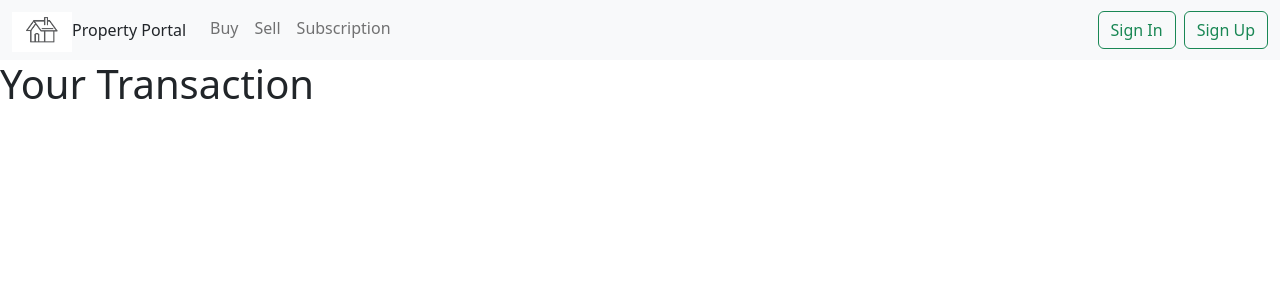
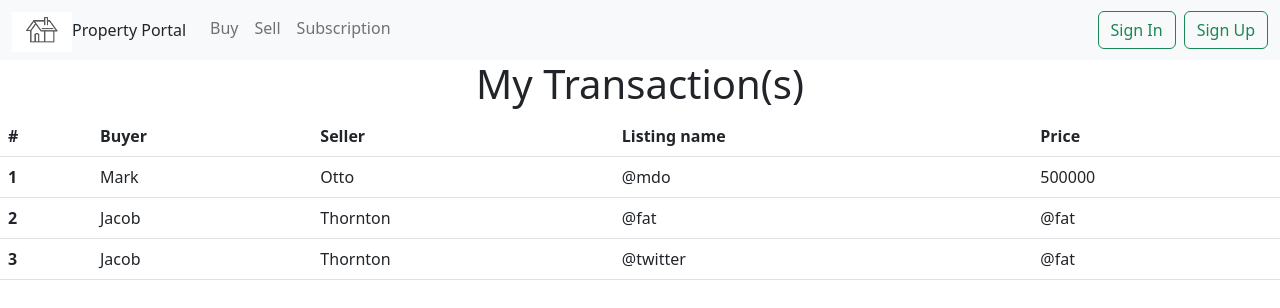
Before and after one commit to ManishV5/property-portal, a React (Create React App) app: page /transaction in a window 1280 px wide. Shown: the top 308 px of the page. Built offline with nearby package versions, Linux system fonts and the light colour scheme.

Commit message:
created dropdown, transaction page UI

```diff
--- a/src/assets/css/style.css
+++ b/src/assets/css/style.css
@@ -12,19 +12,6 @@
     color: rgb(0, 0, 0);
 }
 
-/* .sub-menu-wrap{
-    position: absolute;
-    top: 100%;
-    right: 0%;
-    width: 290px;
-    max-height: 0px;
-    overflow: hidden;
-    transition: max-height 0.5s;
-}
-
-.sub-menu-wrap.open-menu{
-    max-height: 400px;
-}
 
 .sub-menu-link{
     display: flex;
@@ -32,18 +19,9 @@
     text-decoration: none;
     color: #525252;
     margin: 0px 0;
+    top: 50%;
 }
 
 .sub-menu-link p{
     width: 80%;
 }
-
-.sub-menu{
-    background: #fff;
-    padding: 20px;
-    margin: 10px;
-}
-
-.sub-menu-link:hover p{
-    font-weight: 600;
-} */
--- /dev/null
+++ b/src/components/MyTransactions.js
@@ -0,0 +1,42 @@
+
+export const MyTransaction =() => {
+    return(
+        <>
+            <table class="table">
+  <thead>
+    <tr>
+      <th scope="col">#</th>
+      <th scope="col">Buyer</th>
+      <th scope="col">Seller</th>
+      <th scope="col">Listing name</th>
+      <th scope="col">Price</th>
+    </tr>
+  </thead>
+  <tbody>
+    <tr>
+      <th scope="row">1</th>
+      <td>Mark</td>
+      <td>Otto</td>
+      <td>@mdo</td>
+      <td>500000</td>
+    </tr>
+    <tr>
+      <th scope="row">2</th>
+      <td>Jacob</td>
+      <td>Thornton</td>
+      <td>@fat</td>
+      <td>@fat</td>
+    </tr>
+    <tr>
+      <th scope="row">3</th>
+      <td>Jacob</td>
+      <td>Thornton</td>
+      <td>@twitter</td>
+      <td>@fat</td>
+    </tr>
+  </tbody>
+</table>
+        </>
+    )
+
+}
--- a/src/components/Navbar.js
+++ b/src/components/Navbar.js
@@ -27,14 +27,14 @@ export const Navbar = (props) => {
     });
   };
 
-  const toggleMenu = () =>{
-    let subMenu = document.getElementById("subMenu")
-    subMenu.classList.toggle("open-menu")
-  }
+  const toggleMenu = () => {
+    let subMenu = document.getElementById("subMenu");
+    subMenu.classList.toggle("open-menu");
+  };
 
   const handleTransaction = () => {
-    navigate("/transaction")
-  }
+    navigate("/transaction");
+  };
 
   return (
     <nav className="navbar navbar-expand-lg bg-light">
@@ -65,28 +65,41 @@ export const Navbar = (props) => {
           </ul>
           {props.isAuth ? (
             <>
-              <div className="me-2" onClick={toggleMenu}> Hello, {props.username} !</div>
-              {/* <div className="sub-menu-wrap" id="subMenu">
-                <div className="sub-menu">
-                  <a href="#" className="sub-menu-link">
+            <ul>
+              <li class="nav-item dropdown" style={{listStyleType: "none", marginRight: "1rem", marginTop: "10px"}}>
+                <a
+                  class="nav-link dropdown-toggle"
+                  href="#"
+                  role="button"
+                  data-bs-toggle="dropdown"
+                  aria-expanded="false"
+                >
+                Hello, {props.username} !
+
+                </a>
+                <ul class="dropdown-menu" style={{paddingLeft:"1.1rem", marginTop: "1.4rem"}}>
+                  <li>
+                  <a href="#" className="sub-menu-link" style={{textAlign: "center"}}>
                     <p onClick={handleTransaction}>My transactions</p>
                   </a>
-                </div>
-              </div> */}
-              <button
-                className="btn btn-outline-danger"
-                onClick={handleSignOut}
-              >
+                  </li>
+                </ul>
+              </li>
+              </ul>
+              <button className="btn btn-outline-danger" onClick={handleSignOut}>
                 Sign Out
               </button>
             </>
-
-            ) : (
-              <>
-              {
-                location.pathname !== "/signin" &&
-                <button className="btn btn-outline-success ms-2" onClick={handleSignIn}>Sign In</button>
-              }
+          ) : (
+            <>
+              {location.pathname !== "/signin" && (
+                <button
+                  className="btn btn-outline-success ms-2"
+                  onClick={handleSignIn}
+                >
+                  Sign In
+                </button>
+              )}
 
               {location.pathname !== "/signup" && (
                 <button
--- a/src/pages/Transaction.js
+++ b/src/pages/Transaction.js
@@ -1,5 +1,9 @@
+import { MyTransaction } from "../components/MyTransactions"
+
 export const Transaction = () => {
-    return (
-        <h1>Your Transaction</h1>
-        )
+    return (<>
+        <h1 style={{textAlign: "center"}}>My Transaction(s)</h1>
+        <MyTransaction />
+        </>
+    )
 }
```
